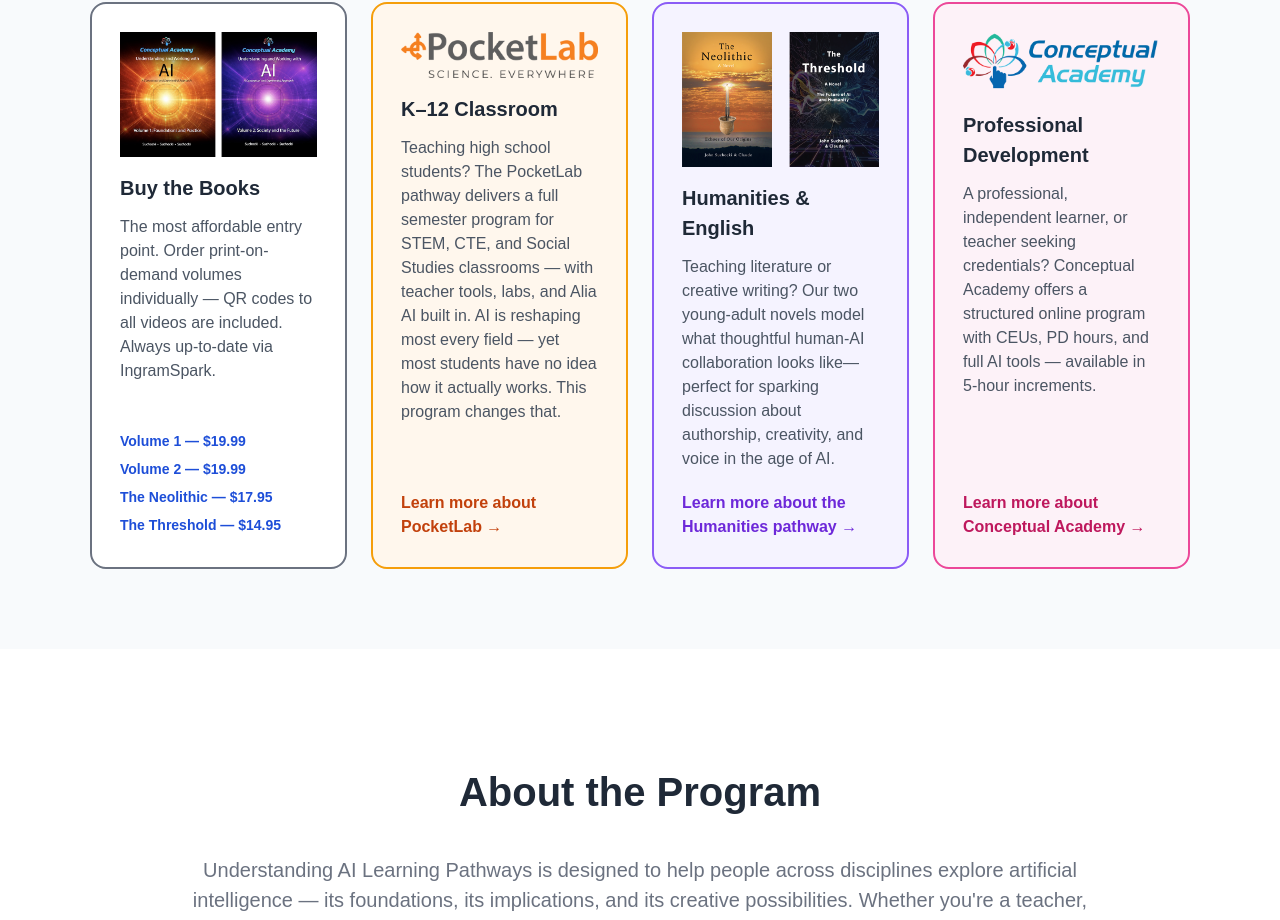
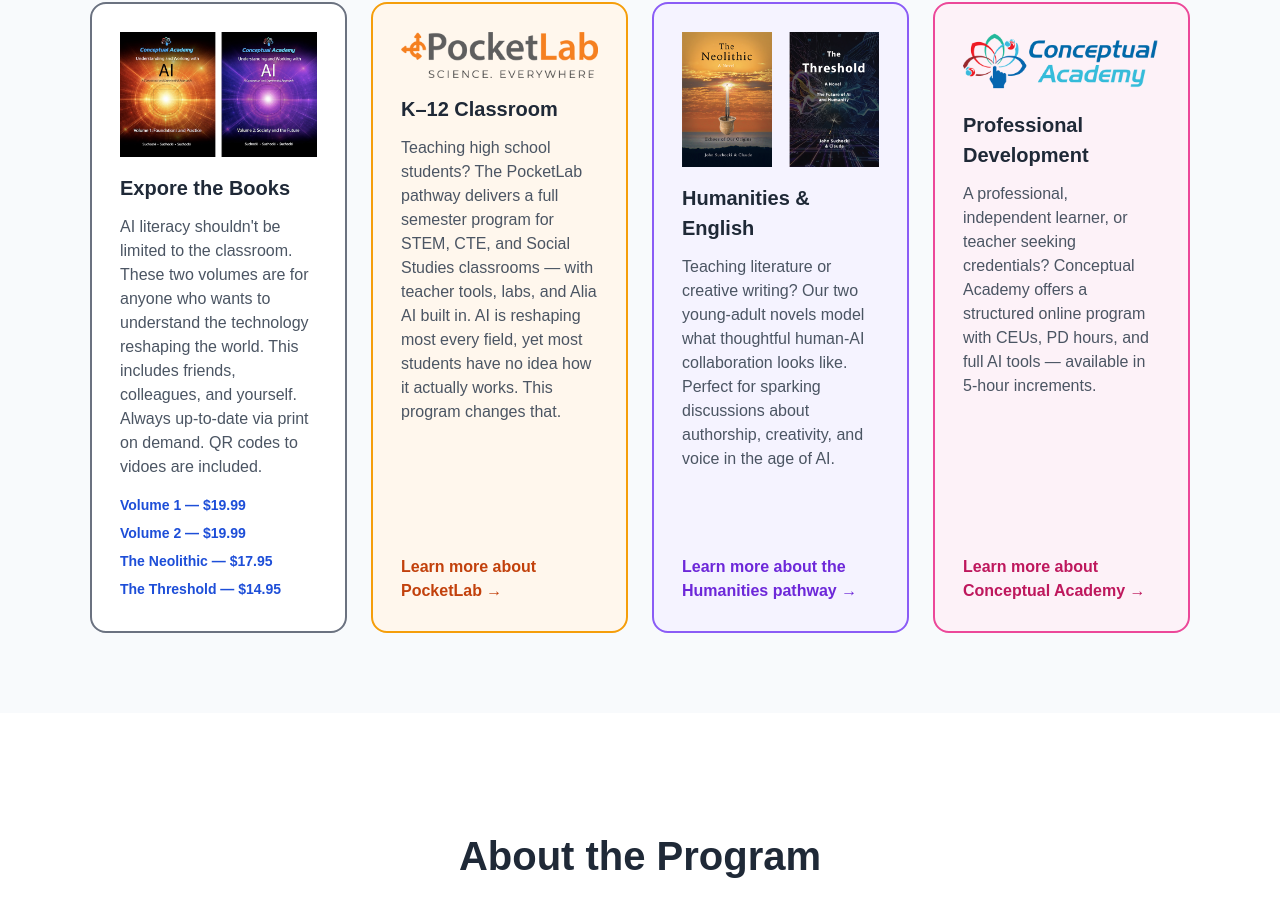
Before and after one commit to Suchocki88/UnderstandingAI.ai, a Next.js app: page / in a window 1280 px wide. Shown: the part 2899-3819 px from the top of the page. Built offline with nearby package versions, Linux system fonts and the light colour scheme.

Commit message:
Update page.tsx

```diff
--- a/app/page.tsx
+++ b/app/page.tsx
@@ -172,9 +172,9 @@ export default function Page() {
             {/* Print */}
             <div style={{ border: "2px solid #6b7280", borderRadius: 16, padding: 28, background: "#ffffff", display: "flex", flexDirection: "column", gap: 12 }}>
               <img src="/images/Volumes12.png" alt="Volumes 1 and 2" style={{ width: "100%", marginBottom: 4 }} />
-              <h3 style={{ margin: 0, fontSize: 20 }}>Buy the Books</h3>
+              <h3 style={{ margin: 0, fontSize: 20 }}>Expore the Books</h3>
               <p style={{ color: "#4b5563", margin: 0, flexGrow: 1 }}>
-                The most affordable entry point. Order print-on-demand volumes individually — QR codes to all videos are included. Always up-to-date via IngramSpark.
+                AI literacy shouldn't be limited to the classroom. These two volumes are for anyone who wants to understand the technology reshaping the world. This includes friends, colleagues, and yourself. Always up-to-date via print on demand. QR codes to vidoes are included.
               </p>
               <div style={{ fontSize: 14, color: "#6b7280", lineHeight: 2 }}>
                 <a href="https://shop.ingramspark.com/b/084?params=4Ubgowqn33dPkRQlH6Lc3HmeHl43roEnJHw4n0t9uEd" target="_blank" rel="noopener noreferrer" style={buyButton}>Volume 1 — $19.99</a><br />
@@ -189,7 +189,7 @@ export default function Page() {
               <img src="/images/pocketlab-logo.png" alt="PocketLab" style={{ width: "100%", borderRadius: 8, marginBottom: 4 }} />
               <h3 style={{ margin: 0, fontSize: 20 }}>K–12 Classroom</h3>
               <p style={{ color: "#4b5563", margin: 0, flexGrow: 1 }}>
-                Teaching high school students? The PocketLab pathway delivers a full semester program for STEM, CTE, and Social Studies classrooms — with teacher tools, labs, and Alia AI built in. AI is reshaping most every field — yet most students have no idea how it actually works. This program changes that.
+                Teaching high school students? The PocketLab pathway delivers a full semester program for STEM, CTE, and Social Studies classrooms — with teacher tools, labs, and Alia AI built in. AI is reshaping most every field, yet most students have no idea how it actually works. This program changes that.
               </p>
               <Link href="/pocketlab" style={{ color: "#c2410c", fontWeight: 700, textDecoration: "none", marginTop: 8 }}>
                 Learn more about PocketLab →
@@ -201,7 +201,7 @@ export default function Page() {
               <img src="/images/TwoNovels.png" alt="The Neolithic and The Threshold" style={{ width: "100%", marginBottom: 4 }} />
               <h3 style={{ margin: 0, fontSize: 20 }}>Humanities &amp; English</h3>
               <p style={{ color: "#4b5563", margin: 0, flexGrow: 1 }}>
-                Teaching literature or creative writing? Our two young-adult novels model what thoughtful human-AI collaboration looks like—perfect for sparking discussion about authorship, creativity, and voice in the age of AI.
+                Teaching literature or creative writing? Our two young-adult novels model what thoughtful human-AI collaboration looks like. Perfect for sparking discussions about authorship, creativity, and voice in the age of AI.
               </p>
               <Link href="/humanities" style={{ color: "#6d28d9", fontWeight: 700, textDecoration: "none", marginTop: 8 }}>
                 Learn more about the Humanities pathway →
```
